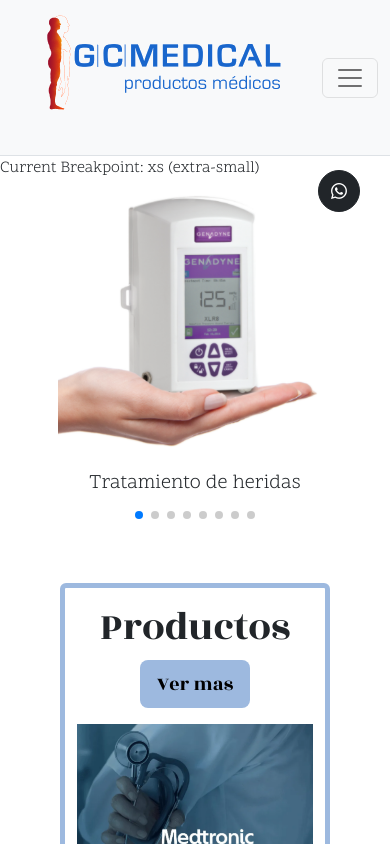
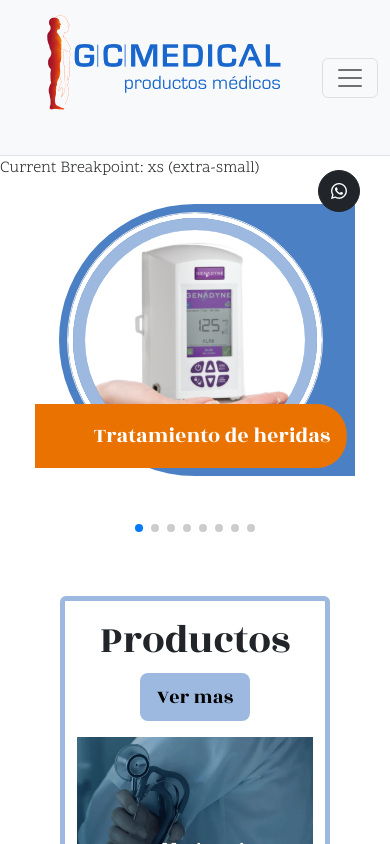
Before and after one commit to florencianionquepan/gc-medical, a React (Vite) app: page / in a window 390 px wide. Shown: the top 844 px of the page. Built offline with nearby package versions, Linux system fonts and the light colour scheme.

Commit message:
fix responsive carousel

```diff
--- a/src/home/CarouselItemLine.jsx
+++ b/src/home/CarouselItemLine.jsx
@@ -4,7 +4,7 @@ import './itemLine.css';
 export const CarouselItemLine = ({imagePath,text,linePath}) => {
   return (
     <>
-    <div className="card p-4 mx-auto position-relative border-0" style={{width: '20rem', overflow:'hidden'}}>
+    <div className="card p-4 mx-auto position-relative border-0 mx-4" style={{width: '20rem', overflow:'hidden'}}>
         <div className='box-custom'>
             <div className='border rounded-circle shadow-custom'>
                 <div className='rounded-circle border border-5 border-white'>
--- a/src/home/CarouselLines.jsx
+++ b/src/home/CarouselLines.jsx
@@ -1,10 +1,10 @@
-import { useState } from 'react';
 import items from './../assets/helpers/itemsLines';
 import { Swiper,SwiperSlide } from 'swiper/react';
-import { Navigation, Pagination, Scrollbar, A11y } from 'swiper/modules';
+import { Navigation, Pagination } from 'swiper/modules';
 import 'swiper/css';
 import 'swiper/css/pagination';
 import 'swiper/css/navigation';
+import { CarouselItemLine } from './CarouselItemLine';
 
 export const CarouselLines = () => {
 
@@ -13,33 +13,30 @@ export const CarouselLines = () => {
     <Swiper
         modules={[Pagination, Navigation]}
         breakpoints={{
-            320:{
+            0:{
                 slidesPerView:1
             },
-            576:{
+            768:{
                 slidesPerView:2,
                 spaceBetween:15
             },
-            768:{
+            992:{
                 slidesPerView:3,
                 spaceBetween:15
             }
         }}
         loop={true}
         pagination={{clickable:true}}
-        className='lg:max-w-[90%]'
         spaceBetween={1}
         slidesPerView={3}
         >
             {items.map((i)=>(
                 <SwiperSlide key={i.id}>
-                        <div className='col position-relative mb-3'>
-                            <div className='card border-0'>
-                                <img className='d-block w-75 rounded mx-auto' src={i.imagePath} alt={i.linea}/>
-                                <div className="card-body text-center">
-                                    <h5 className="card-title text-dark">{i.linea}</h5>
-                                </div>
-                            </div>
+                        <div className='col mb-5'>
+                            <CarouselItemLine imagePath={i.imagePath}
+                                                text={i.linea}
+                                                linePath={i.link}
+                                                />
                         </div>
 
                 </SwiperSlide>
--- a/src/index.css
+++ b/src/index.css
@@ -32,6 +32,10 @@ este el naranja: #EA7200*/
 
 .bg-gris{
   background-color: #9DB9DF;
+}
+
+.bg-naranja{
+  background-color: #EA7200;
 }
 
 /* clases para botones */
```
